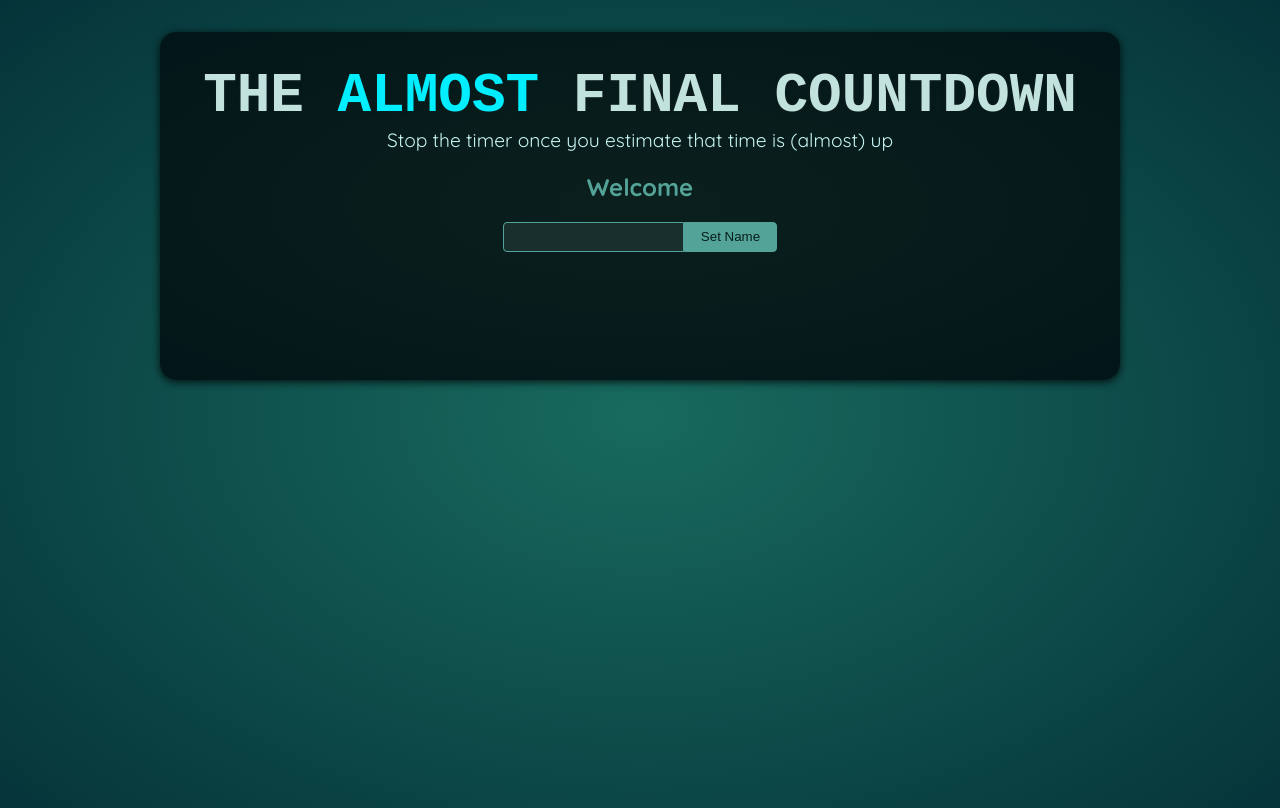
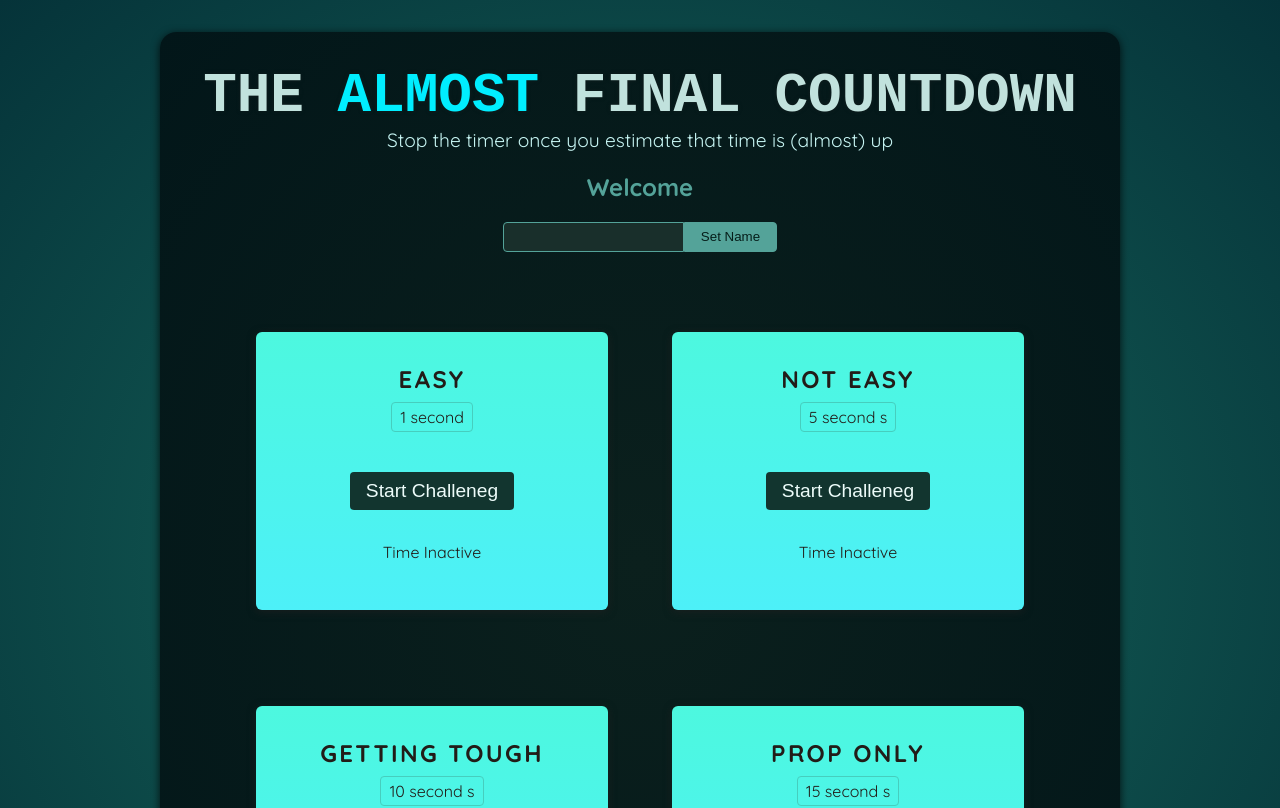
Before and after one commit to komaldhillon08/refandportal, a React (Vite) app: page / in a window 1280 px wide. Shown: the top 808 px of the page. Built offline with nearby package versions, Linux system fonts and the light colour scheme; a web font is replaced by a local one.

Commit message:
add the ref hook

```diff
--- a/src/App.jsx
+++ b/src/App.jsx
@@ -1,10 +1,17 @@
 import Player from './components/Player.jsx';
+ import TimerChallenge from './components/TimerChallenge.jsx';
+function App() {
 
-function App() {
+
   return (
     <>
       <Player />
-      <div id="challenges"></div>
+      <div id="challenges">
+        <TimerChallenge title="Easy" targetTime={1}/>
+        <TimerChallenge title="Not Easy" targetTime={5}/>
+        <TimerChallenge title="Getting tough" targetTime={10}/>
+        <TimerChallenge title="Prop only" targetTime={15}/>
+      </div>
     </>
   );
 }
--- a/src/components/Player.jsx
+++ b/src/components/Player.jsx
@@ -35,7 +35,7 @@ import { useState, useRef } from "react";
 export default function Player() {
   const [enterRedPlayer, setEnterRedPlayer] = useState("");
   const playerName = useRef();
-  console.log("testPlayerName", playerName);
+  // console.log("testPlayerName", playerName);
 
 
   function handleChick() {
--- /dev/null
+++ b/src/components/TimerChallenge.jsx
@@ -0,0 +1,36 @@
+import { useState } from "react"
+
+export default function TimerChallenge({ title, targetTime }) {
+    const [timerStarted, setTimerStarted] = useState(false)
+    const [timerExpired, setTimerExpired] = useState(false)
+
+    let timer ;
+
+    // setTimeOut function
+    function handleStart() {
+        timer = setTimeout(() => {
+            setTimerExpired(true)
+        }, targetTime * 1000)
+
+        setTimerStarted(true)
+    }
+    function handleStop() {
+        clearTimeout(timer)
+    }
+
+    return (
+        <section className="challenge">
+            <h2>{title}</h2>
+            {timerExpired && <p>you Lost !</p>}
+            <p className="challenge-time">
+                {targetTime} second {targetTime > 1 ? "s" : ""}
+            </p>
+            <p>
+                <button onClick={timerStarted ? handleStop : handleStart}>{timerStarted ? "Stop" : "Start"} Challeneg</button>
+            </p>
+            <p className={timerStarted ? "active" : undefined}>
+                {timerStarted ? "Time Is Runing .........." :  "Time Inactive"}
+            </p>
+        </section>
+    )
+}
```
